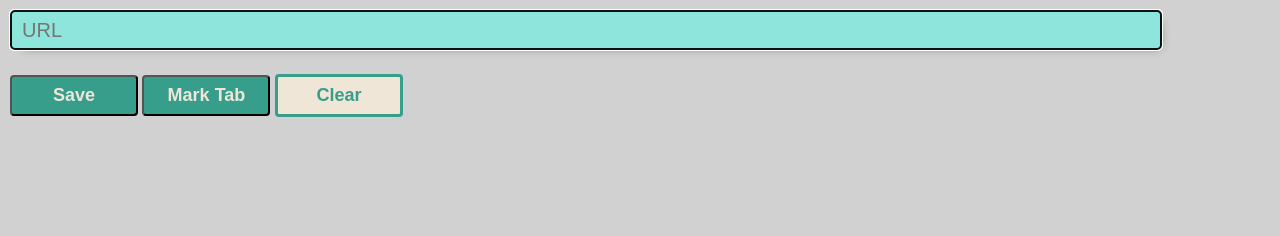
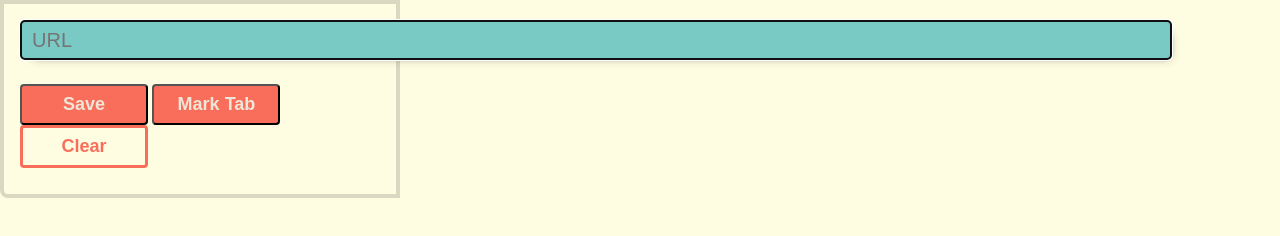
Before and after one commit to Luke1836/Web-extension, a browser extension: page index.html in a window 1280 px wide. Drawn offline with Linux system fonts and the light colour scheme.

Commit message:
Styles changed

```diff
--- a/styles.css
+++ b/styles.css
@@ -7,24 +7,28 @@
 
 /* ------------ General Styles ------------ */
 body {
-    padding: 10px;
+    padding: 16px;
     font-family: Arial, Helvetica, sans-serif;
     line-height: 16px;
     min-width: 400px;
-    background-color: rgb(209, 209, 209);
+    width: 4%;
+    height: auto;
+    background-color: #FFFDE1;
+    border: solid 4px #d9d9c1;
+    border-end-start-radius: 8px;
 }
 
 input {
     padding-left: 10px;
     width: 90vw;
-    border: solid 2px #297050;
+    border: solid 2px #3F9AAE;
     margin-bottom: 2vh;
     height: 40px;
     font-size: 20px;
     transition-property: all;
     transition-duration: 1ms;
     border-radius: 4px;
-    background-color: rgba(103, 242, 228, 0.619);
+    background-color: #79C9C5;
     box-shadow: 6px 6px  10px -8px rgba(26, 26, 27, 0.5);
 }
 
@@ -50,7 +54,7 @@ a {
 }
 
 .save {
-    background-color: #389e8c;
+    background-color: #F96E5B;
     color: rgb(239, 230, 215);
     transition-property: all;
     transition-duration: 50ms;
@@ -69,9 +73,9 @@ a {
 }
 
 .delete {
-    border: solid 3px #389e8c;
-    color: #389e8c;
-    background-color: rgb(239, 230, 215);
+    border: solid 3px #F96E5B;
+    color: #F96E5B;
+    background-color: #FFFDE1;
     transition-property: all;
     transition-duration: 50ms;
     border-radius: 4px;
@@ -80,7 +84,7 @@ a {
 .delete:hover {
     border-color: rgb(49, 47, 42);
     color: rgb(255, 255, 255);
-    background-color: #389e8c;
+    background-color: #F96E5B;
     border-radius: 6px;
 }
 
@@ -93,14 +97,14 @@ ul {
     line-height: 120%;
     margin-top: 10px;
     margin-left: 2vw;
-    font-size: 18px;
+    font-size: 16px;
     font-weight: 400;
 }
 
 a:link {
-    color: #389e8c;
+    color: #F96E5B;
 }
 
 a:visited {
-    color: #389e8c;
+    color: #F96E5B;
 }
```
